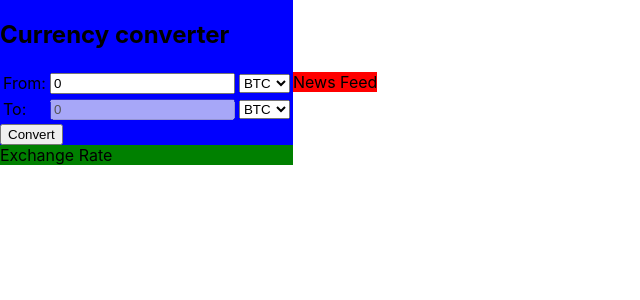
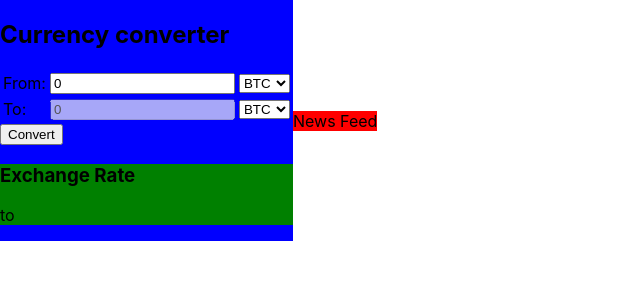
Before and after one commit to virinarl/currency-dashboard-practice, a React (Create React App) app: page / in a window 1280 px wide. Shown: the top 300 px of the page, without its empty margins (0-640 px from the left). Built offline with nearby package versions, Linux system fonts and the light colour scheme.

Commit message:
Show info in exchange rate component

```diff
--- a/src/components/ExchangeRateDisplay.js
+++ b/src/components/ExchangeRateDisplay.js
@@ -1,5 +1,17 @@
-const ExchangeRateDisplay = () => {
-  return <div className="exchange-rate">Exchange Rate</div>;
+const ExchangeRateDisplay = ({
+  exchangeRate,
+  primaryCurrency,
+  secondaryCurrency,
+}) => {
+  return (
+    <div className="exchange-rate">
+      <h3>Exchange Rate</h3>
+      <p>{exchangeRate}</p>
+      <p>
+        {primaryCurrency} to {secondaryCurrency}
+      </p>
+    </div>
+  );
 };
 
 export default ExchangeRateDisplay;
```
